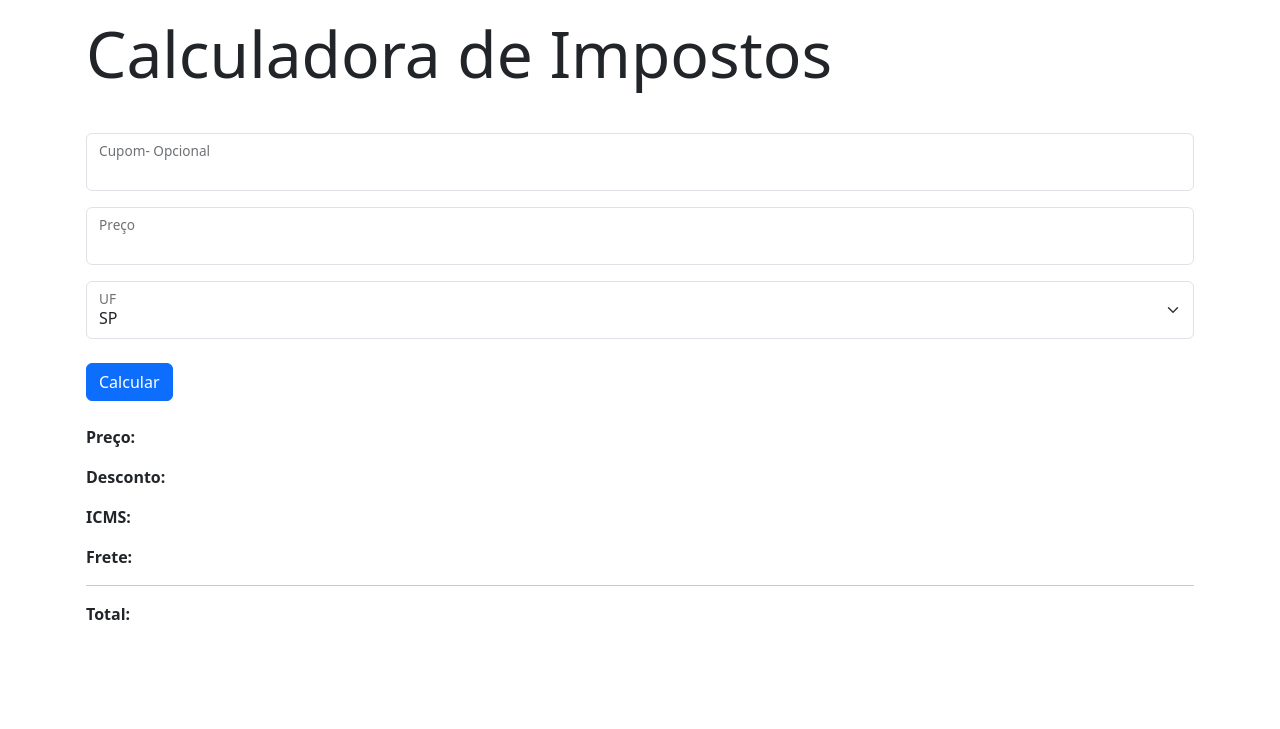
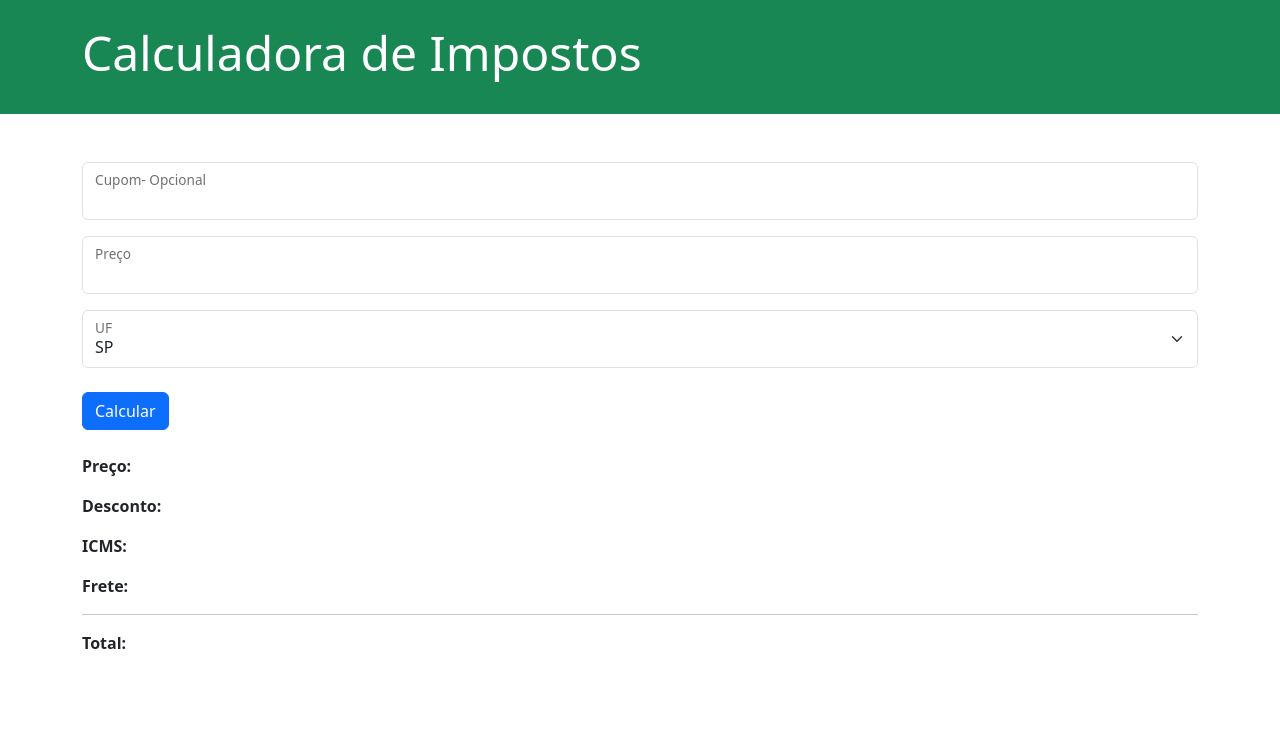
Before and after one commit to GEdO23/AlparAcademy-JavaScript-Basico, a plain HTML site: page dia-02/calculadora-de-impostos/index.html in a window 1280 px wide. Shown: the top 729 px of the page. Drawn offline with nearby package versions, Linux system fonts and the light colour scheme.

Commit message:
Customizando header

```diff
--- a/dia-02/calculadora-de-impostos/index.html
+++ b/dia-02/calculadora-de-impostos/index.html
@@ -18,13 +18,19 @@
             display: flex;
             flex-direction: column;
         }
+
+        .page-header {
+            background-color: #198754;
+        }
     </style>
     <body>
-        <header class="container p-3">
-            <h1 class="display-3">Calculadora de Impostos</h1>
+        <header class="bd-header page-header text-white">
+            <div class="container py-4">
+                <h1 class="display-5">Calculadora de Impostos</h1>
+            </div>
         </header>
 
-        <main class="container p-3 bd-main">
+        <main class="container py-5 bd-main">
             <form>
                 <div>
                     <div class="form-floating mb-3">
```
